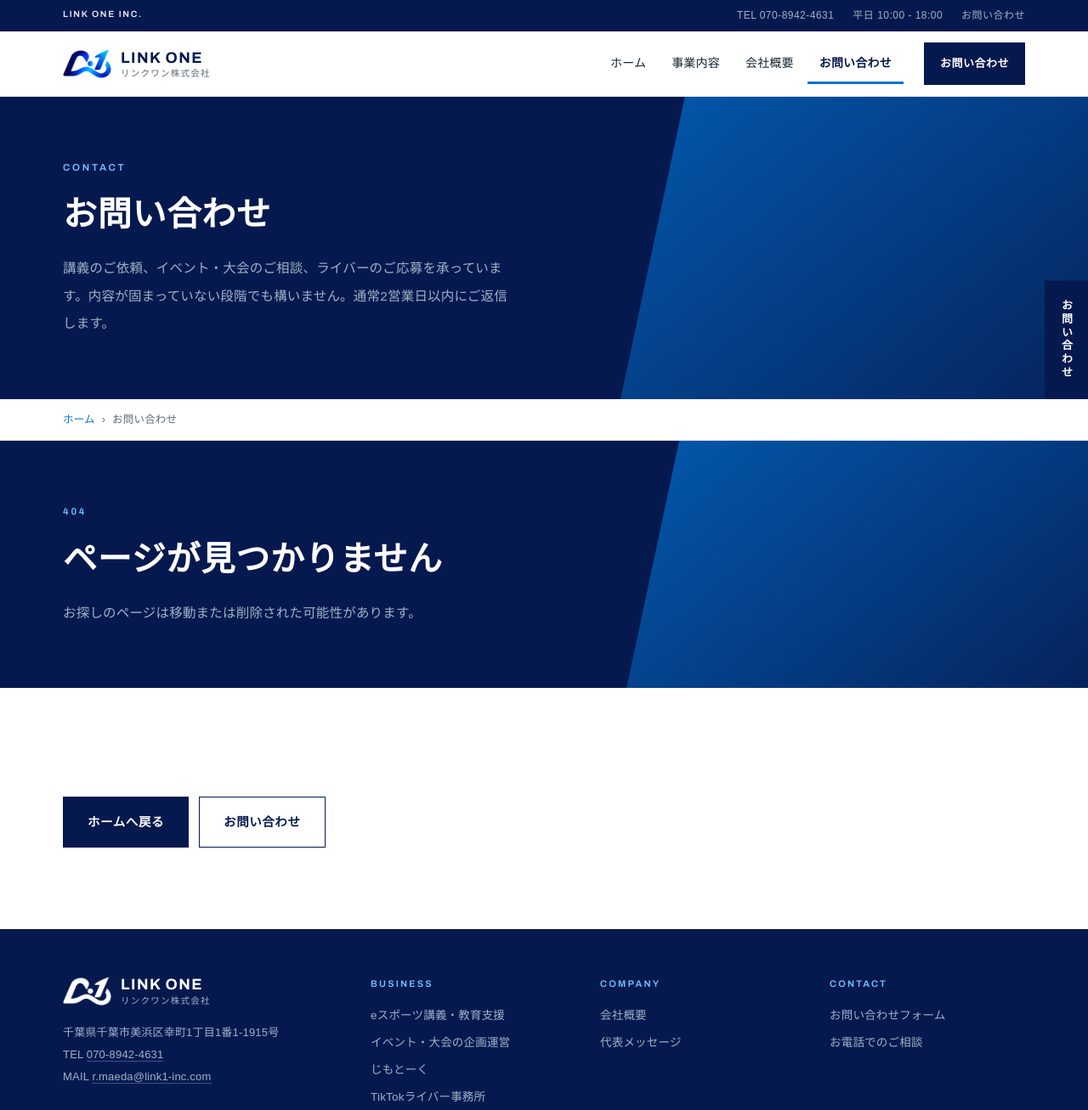
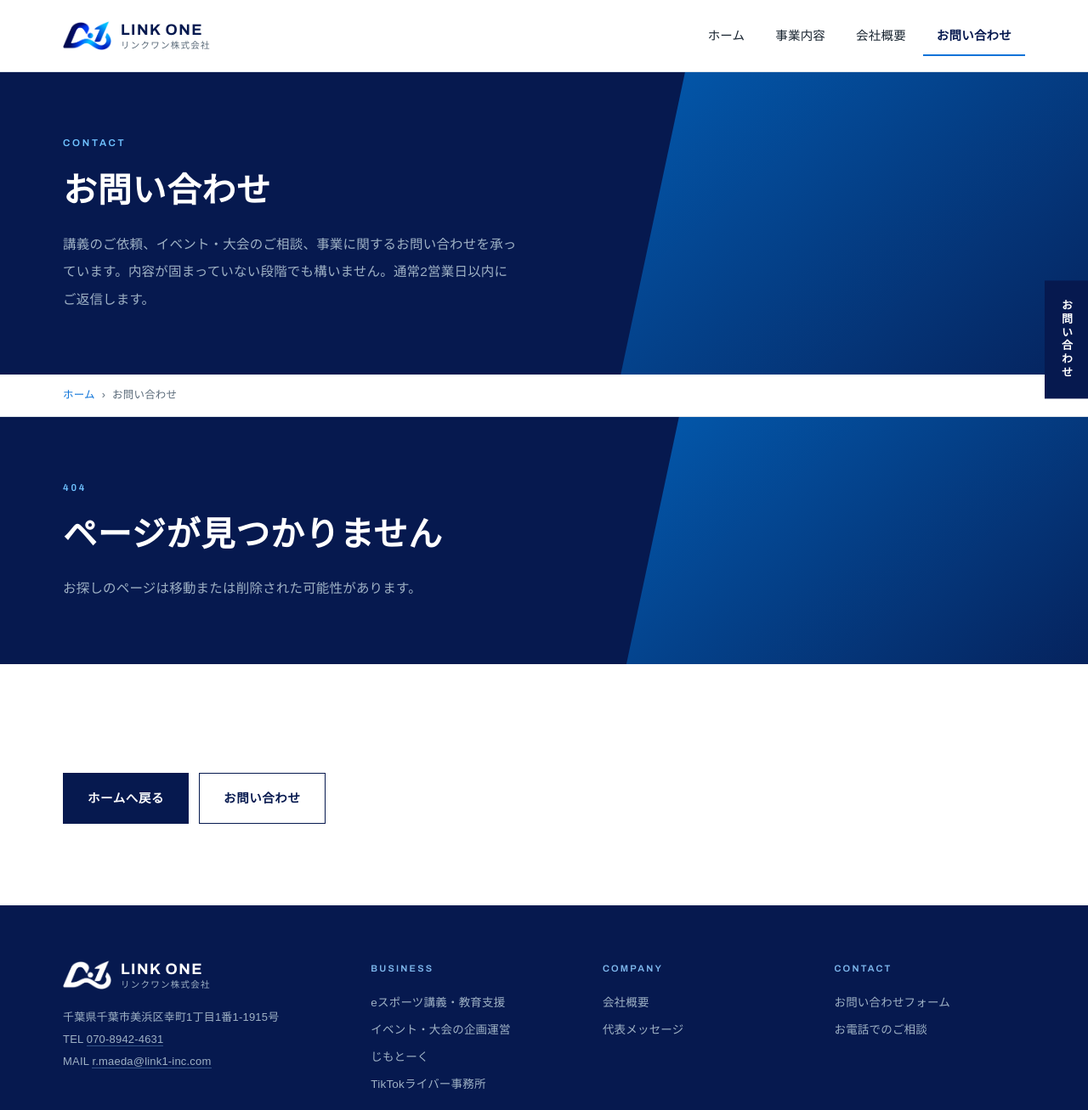
Before and after one commit to Hayashiyyyyyy/link1-inc, a plain HTML site: page 404.html in a window 1280 px wide. Shown: the top 1307 px of the page at 85% size. Drawn offline with Linux system fonts and the light colour scheme; a web font is replaced by a local one.

Commit message:
最上部の帯とヘッダーのボタンを廃止、フッターの区切り線を削除
- 最上部の紺色のユーティリティバー（LINK ONE INC. / TEL / 受付時間）を廃止
- PCヘッダーの紺色お問い合わせボタンを廃止し、ナビの文字リンクに統一
- フッターのコピーライト上の区切り線を削除し、余白で間を取る構成に
- お問い合わせページの説明文からライバー応募の記述を削除

```diff
--- a/404.html
+++ b/404.html
@@ -13,15 +13,6 @@
 </head>
 <body>
 <a class="skip" href="#main">本文へスキップ</a>
-<div class="util-bar">
-  <div class="wrap">
-    <span class="site-tag">LINK ONE INC.</span>
-    <a href="tel:07089424631">TEL 070-8942-4631</a>
-    <span class="u-hours">平日 10:00 - 18:00</span>
-    <a class="u-contact" href="contact.html">お問い合わせ</a>
-  </div>
-</div>
-
 <header class="site-head">
   <div class="wrap">
     <a class="brand" href="index.html">
@@ -40,9 +31,6 @@
         <p>平日 10:00 - 18:00</p>
       </div>
     </nav>
-    <div class="head-cta">
-      <a class="btn-sm solid" href="contact.html">お問い合わせ</a>
-    </div>
   </div>
 </header>
 
@@ -50,7 +38,7 @@
   <div class="wrap">
     <p class="eyebrow">Contact</p>
     <h1>お問い合わせ</h1>
-    <p class="lede">講義のご依頼、イベント・大会のご相談、ライバーのご応募を承っています。内容が固まっていない段階でも構いません。通常2営業日以内にご返信します。</p>
+    <p class="lede">講義のご依頼、イベント・大会のご相談、事業に関するお問い合わせを承っています。内容が固まっていない段階でも構いません。通常2営業日以内にご返信します。</p>
   </div>
 </div>
 <nav class="crumb" aria-label="パンくずリスト">
--- a/styles.css
+++ b/styles.css
@@ -711,3 +711,29 @@ html{scroll-behavior:smooth}
   .js .site-nav,.site-nav a,.nav-foot{transition:none !important}
   .site-nav a{opacity:1;transform:none}
 }
+
+/* ============================================================
+   ヘッダーとフッターの整理
+   ・最上部の紺帯（ユーティリティバー）を廃止
+   ・PCヘッダーのお問い合わせボタンを廃止し、ナビに統一
+   ・フッターの区切り線を外して余白で見せる
+   ============================================================ */
+.site-head .wrap{padding-block:18px}
+.site-nav{gap:4px}
+.site-nav a{padding:10px 16px;font-size:14.5px}
+.site-nav a[aria-current="page"]{box-shadow:inset 0 -2px 0 var(--blue)}
+
+.copy{
+  margin-top:40px;padding-top:0;border-top:0;
+  color:#7E9ABF;font-size:10.5px;letter-spacing:.12em;
+}
+.foot-grid{gap:40px}
+@media(min-width:860px){.foot-grid{gap:48px}}
+.foot-col h3{color:#7FB9EE;margin-bottom:10px}
+.site-foot{padding-block:64px 38px}
+
+@media(max-width:600px){
+  .site-head .wrap{padding-block:12px}
+  .site-foot{padding-block:44px 28px}
+  .copy{margin-top:30px}
+}
```
Also changed, not shown: company.html (+0 -12 lines), contact.html (+1 -13 lines), index.html (+0 -12 lines), service.html (+0 -12 lines).
